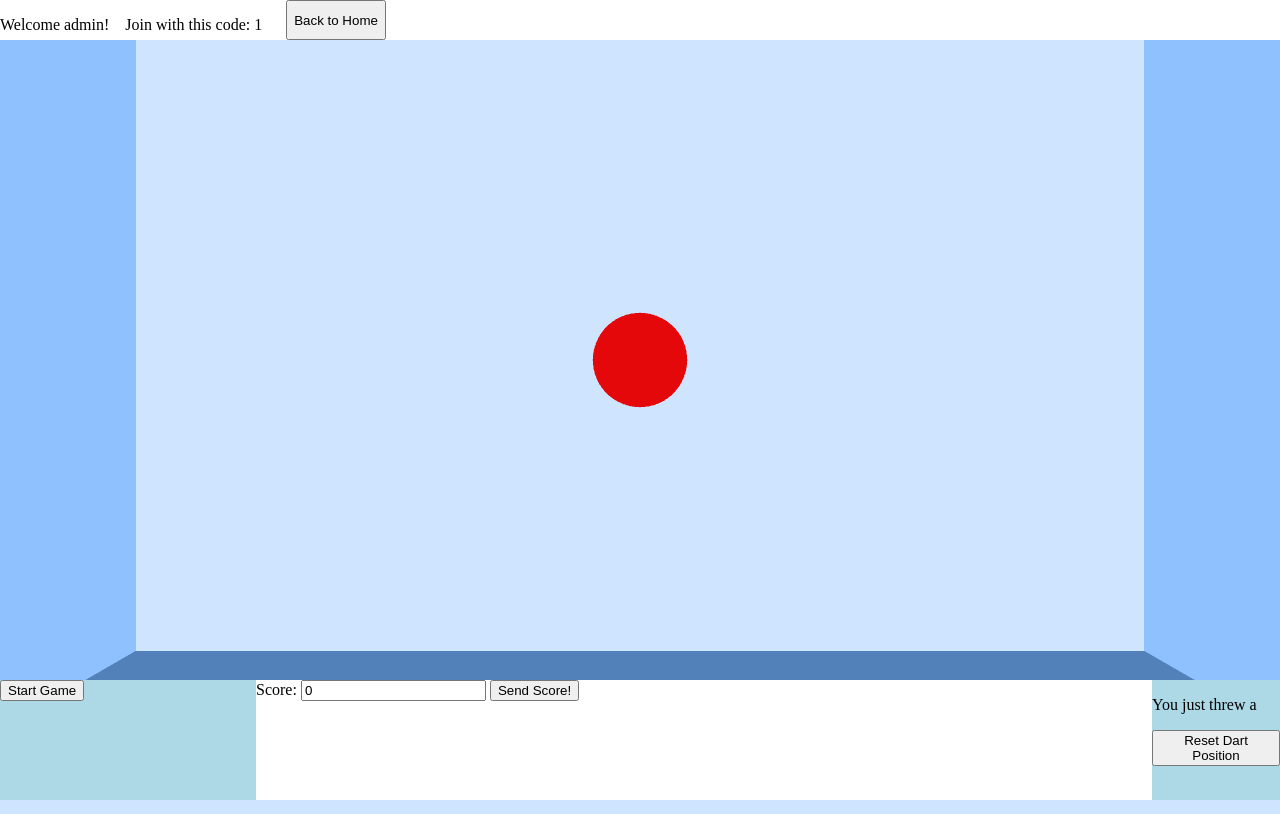
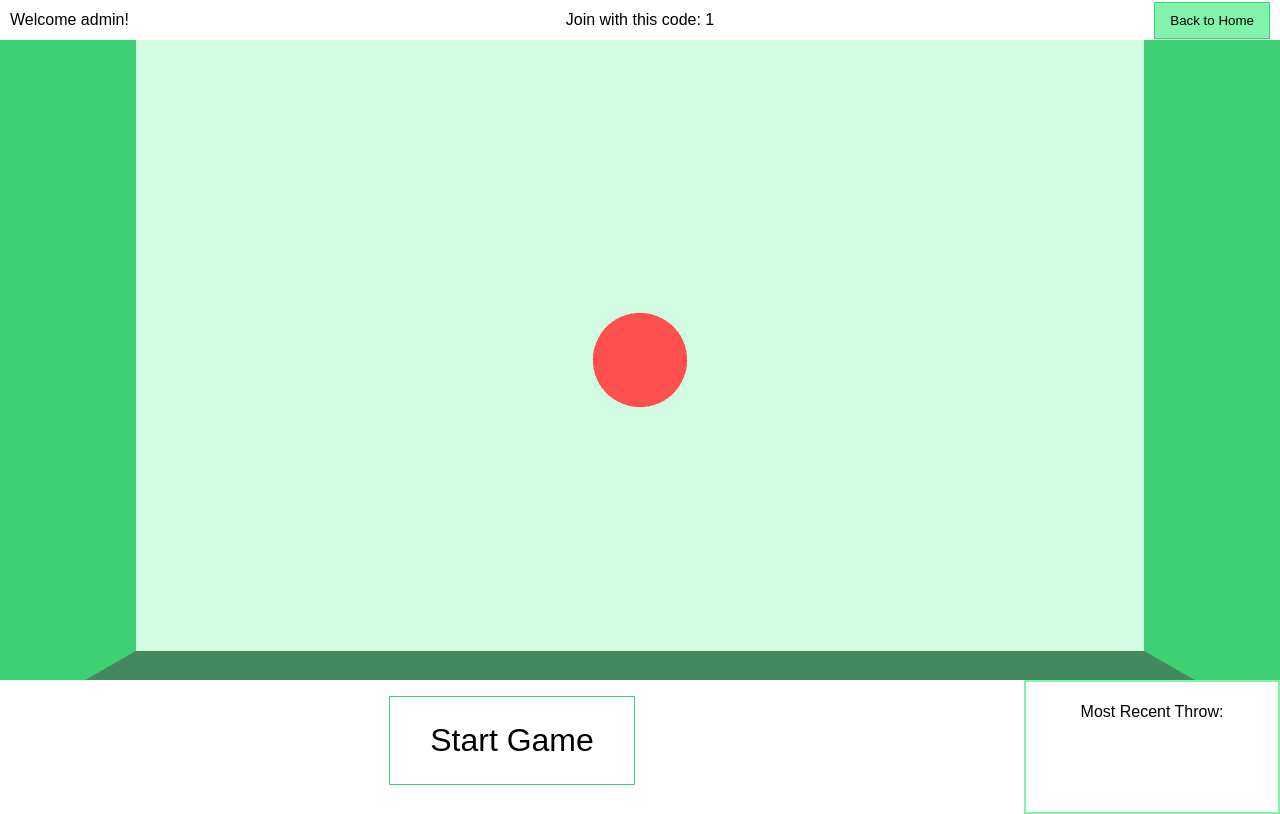
Before and after one commit to olliefowlds/csNEA, a Flask app: page /room/1 in a window 1280 px wide. Run offline with Flask 3, Linux system fonts and the light colour scheme; a user stored in the database is signed in; some libraries are stand-ins or nearby versions.

Commit message:
part way through styles

```diff
--- a/app.py
+++ b/app.py
@@ -57,7 +57,7 @@ with engine.connect() as connection:
     """))
     connection.commit()
 
-
+# init gameManager
 gameManager = GameManager()
 
 
@@ -189,8 +189,6 @@ def home():
             error = "Room is full."
 
 
-
-
         if error != None:
             return render_template("home.html", error=error, gameCode=gameCode,username=username,user=session['username'])
 
@@ -201,9 +199,7 @@ def home():
 
 
     # default path
-    return render_template('home.html', user=session['username'])
-
-
+    return render_template('home.html', username=session['username'])
 
 # !!! END OF HOME PAGE !!!
 
@@ -211,6 +207,8 @@ def home():
 # !!! ROOM PAGE !!!
 @app.route('/room/<int:gameCode>')
 def room(gameCode):
+    if 'username' not in session:
+        return redirect(url_for('logins'))
 
     #get session data
     username = session.get('username')
@@ -218,27 +216,17 @@ def room(gameCode):
 
     return render_template('room.html', gameCode=gameCode, username=username)
 
-
 # socketio event once client connects
 @socketio.on('joinRoom')
 def joinRoom(data):
-    # NEEDS FIXING | refresh case
     gameCode = int(data['gameCode'])
     username = data['username']
     game = gameManager.getGame(gameCode)
     players = game.getPlayers()
-    if gameCode not in gameManager.games:
+
+    # check the join is valid
+    if gameCode not in gameManager.games or len(players) >= 2:
         return redirect(url_for('home'))
-
-    activeUsernames = [player.getUsername() for player in players.values()]
-
-    if username in activeUsernames:         # if refreshed!
-        print('already in here mate!')
-        game.playerRefresh(request.sid, username)
-
-    if len(players) > 2:
-        print('TOO MANY PLAYERS')
-
     else:
         # 1 | add player to the socketio room
         join_room(int(data['gameCode']))
@@ -255,7 +243,7 @@ def joinRoom(data):
             connection.execute(text("INSERT INTO gameParticipants (gameID, userID) VALUES (:gameID, :userID)"), {'gameID':gameID, 'userID':userID[0]})
             connection.commit()
 
-
+# begin game following button press
 @socketio.on('startGame')
 def startGame(data):
     gameCode = int(data['gameCode'])
@@ -267,15 +255,15 @@ def startGame(data):
         game.beginGame()
 
         player = playersList[0]
-        player1Info = f"{player.getUsername()}, {player.getSID()}, {player.getScore()}"
+        player1Info = f"{player.getUsername()}: {player.getScore()}"
         player = playersList[1]
-        player2Info = f"{player.getUsername()}, {player.getSID()}, {player.getScore()}"
+        player2Info = f"{player.getUsername()}: {player.getScore()}"
         playerTurn = game.getPlayerTurn()
         usernameTurn = game.getPlayer(playerTurn).getUsername()
         socketio.emit('beginGameFrontEnd', {'player1Info':player1Info, 'player2Info':player2Info, 'playerTurn':usernameTurn}, to=gameCode)
         socketio.emit('enableThrow', {}, to=playerTurn)
     else:
-        print('not enough in room')
+        socketio.emit('clientError', {'errorMessage': 'Not enough players to start the game!'}, to=request.sid)
 
 # show throw on other user screen
 @socketio.on('sendThrowForOtherUser')
@@ -291,6 +279,7 @@ def handleThrowForOtherUser(data):
 
     socketio.emit('receiveOtherUserThrow', {'target': data['target']}, to=nonPlayerSID)
 
+# receive score and update
 @socketio.on('sendScore')
 def handleScore(data):
     # this function is called once a throw has been made, and score sent.
@@ -312,8 +301,8 @@ def handleScore(data):
 
         # prepare info to send as emit
 
-        player1Info = f"{player1.getUsername()}, {player1.getSID()}, {player1.getScore()}"
-        player2Info = f"{player2.getUsername()}, {player2.getSID()}, {player2.getScore()}"
+        player1Info = f"{player1.getUsername()}: {player1.getScore()}"
+        player2Info = f"{player2.getUsername()}: {player2.getScore()}"
         playerTurn = game.getPlayerTurn()
         usernameTurn = game.getPlayer(playerTurn).getUsername()
 
@@ -450,9 +439,6 @@ def shop():
 
         dataToSend = {}
 
-
-
-
     dataToSend = {}
     with engine.connect() as connection:
         # 0 | get user currency
@@ -481,6 +467,7 @@ def shop():
 
 
         connection.commit()
+
 
 
     return render_template("shop.html", dataToSend=dataToSend, username=username)
--- a/static/css/room.css
+++ b/static/css/room.css
@@ -1,19 +1,60 @@
 body {
   margin: 0;
   overflow: hidden;
+  margin: 0;
+  padding: 0;
+  height: 100vh;
+  font-family: Arial, sans-serif;
+  background: #fff;
 }
+
+/* hide elements */
+#playerTurnP,
+#resetDartPos,
+#errorMessage,
+#scoreContainerDiv {
+  display: none;
+}
+
 
 canvas {
   display: block;
   width: 100%;
   height: 100%;
+  cursor: crosshair;
 }
 
+.header-container {
+  display: flex;
+  align-items: center;
+  justify-content: space-between;
+  height: 5vh;
+  padding: 0 10px;
+  background-color: white;
+  position: relative;
+}
 
-.header-container{
-  display: flex;
-  height: 5vh;
+.headpart {
+  flex: 1;
 }
+.code {
+  position: absolute;
+  left: 50%;
+  transform: translateX(-50%);
+  text-align: center;
+  white-space: nowrap;
+}
+.exit button {
+  border: 1px solid #3ED174;
+  background: #81F3AB;
+  cursor: pointer;
+  transition: 0.2s;
+  padding: 10px 15px;
+}
+.exit button:hover {
+  background: #3ED174;
+}
+
 
 .main-container {
   display: flex;
@@ -22,23 +63,94 @@ canvas {
 .info-container {
   display: flex;
   height: 15vh;
+  align-items: center;
 }
 
 
 
 .left-side {
-  background-color: lightblue;
-  width: 20%;
-}
-.middle {
-  width: 70%;
+  flex: 8;
+  height: 100%;
+  display: flex;
 }
 .right-side {
-  background-color: lightblue;
-  width: 10%;
+  flex: 2;
+  height: 100%;
+}
+.start-btn {
+  border: 1px solid #3ED174;
+  background: white;
+  cursor: pointer;
+  transition: 0.2s;
+  padding: 25px 40px;
+  margin: auto auto;
+  font-size: 2rem;
+  transition: 0.2s;
+}
+.start-btn:hover{
+  background-color: #3ED174;
+}
+
+.throw-score-wrapper {
+  border: 2px solid #81F3AB;
+  padding: 5px;
+  text-align: center;
+  height:100%
 }
 
 
 .playerTurn-div {
   display: none;
 }
+
+
+.resetDartPos {
+  position: fixed;
+  top: 50%;
+  right: 20px;
+  transform: translateY(-50%);
+  border: 1px solid #3ED174;
+  background: white;
+  cursor: pointer;
+  transition: 0.2s;
+  padding: 25px 40px;
+  margin: auto auto;
+  font-size: 1.5rem;
+  transition: 0.2s;
+}
+.resetDartPos:hover{
+  background-color: #3ED174;
+}
+
+.errorMessage {
+  position: fixed;
+  top: 20%;
+  left: 30%;
+  transform: translateY(-50%);
+  border: 1px solid #3ED174;
+  background: white;
+  padding: 25px 40px;
+  margin: auto auto;
+}
+
+.score-wrapper {
+  height: 100%;
+  display: flex;
+  flex-direction: column;
+  width: 100%;
+}
+
+.score-wrapper div {
+  flex: 1;
+  font-size: 2rem;
+  text-align: center;
+  border-bottom: 1px solid #81F3AB;
+  padding: 10px;
+}
+
+
+.mostRecentScoreSpan {
+  font-size: 2rem;
+  font-weight: bold;
+  color: #3ED174;
+}
--- a/static/js/graphics.js
+++ b/static/js/graphics.js
@@ -63,7 +63,7 @@ export function boardSetUp(gltfLoader, scene) {
 
   // create a cirlce to go behind the board
   const circleGeometry = new THREE.CircleGeometry(28, 64);
-  const circleMaterial = new THREE.MeshBasicMaterial({ color: 0xE4080A, side: THREE.DoubleSide });
+  const circleMaterial = new THREE.MeshBasicMaterial({ color: 0xFF4F4F, side: THREE.DoubleSide });
   const boardPadding = new THREE.Mesh(circleGeometry, circleMaterial);
   boardPadding.position.set(dartboardPosition.x+0.5, dartboardPosition.y, dartboardPosition.z);
   boardPadding.rotation.y = Math.PI / 2;
@@ -100,7 +100,7 @@ export function addDart(gltfLoader, scene) {
 export function roomSetUp(scene) {
   // back wall AS DEFINED AT TOP
   const backWallGeometry = new THREE.PlaneGeometry(600, dartboardPosition.y*2.2);
-  const backWallMaterial = new THREE.MeshBasicMaterial({ color: 0xCFE5FF, side: THREE.DoubleSide });
+  const backWallMaterial = new THREE.MeshBasicMaterial({ color: 0xD2FCE2, side: THREE.DoubleSide });
   backWall = new THREE.Mesh(backWallGeometry, backWallMaterial);
   backWall.position.set(dartboardPosition.x+1, dartboardPosition.y, dartboardPosition.z);
   backWall.rotation.y = Math.PI / 2; // Rotate to face the camera
@@ -108,7 +108,7 @@ export function roomSetUp(scene) {
 
   // side walls
   const sideWallGeometry = new THREE.PlaneGeometry(500, dartboardPosition.y*2.2)
-  const sideWallMaterial = new THREE.MeshBasicMaterial({ color: 0x8FC1FF, side: THREE.DoubleSide });
+  const sideWallMaterial = new THREE.MeshBasicMaterial({ color: 0x3ED174, side: THREE.DoubleSide });
   let leftWall = new THREE.Mesh(sideWallGeometry, sideWallMaterial);
   leftWall.position.set(dartboardPosition.x/2,dartboardPosition.y,-300)
   leftWall.rotation.z = Math.PI / 2;
@@ -121,7 +121,7 @@ export function roomSetUp(scene) {
 
   // floor and ceiling
   const floorGeometry = new THREE.PlaneGeometry(500, 600);
-  const floorMaterial = new THREE.MeshBasicMaterial({ color: 0x5281BA, side: THREE.DoubleSide });
+  const floorMaterial = new THREE.MeshBasicMaterial({ color: 0x44895D, side: THREE.DoubleSide });
   const floor = new THREE.Mesh(floorGeometry, floorMaterial);
   floor.position.set(0, 0, 0);
   floor.rotation.x = -Math.PI / 2; // Rotate to face upwards
--- a/static/js/main.js
+++ b/static/js/main.js
@@ -121,18 +121,22 @@ socket.on('connect', () => {
 const startGameButton = document.getElementById('startGame')
 const scoreInput = document.getElementById("scoreInput")
 const sendScoreBtn = document.getElementById("sendScoreBtn")
-const scoreDisplaySpan = document.getElementById("scoreDisplaySpan")
+// const scoreDisplaySpan = document.getElementById("scoreDisplaySpan")
+const scoreContainerDiv = document.getElementById("scoreContainerDiv")
 const player1ScoreSpan = document.getElementById("player1ScoreSpan")
 const player2ScoreSpan = document.getElementById("player2ScoreSpan")
 const playerTurnSpan = document.getElementById("playerTurnSpan")
 const playerTurnDiv = document.getElementById("playerTurnDiv")
 const mostRecentScoreSpan = document.getElementById('mostRecentScoreSpan')
+const roomCodeP = document.getElementById('roomCodeP')
+const playerTurnP = document.getElementById('playerTurnP')
+const errorMessageDiv = document.getElementById('errorMessage')
 const resetDartPosBtn = document.getElementById('resetDartPos')
 let isDouble
 let resultsArray
 
 startGameButton.addEventListener("click", startGame)
-sendScoreBtn.addEventListener("click", sendScore)
+// sendScoreBtn.addEventListener("click", sendScore)
 
 
 
@@ -167,7 +171,6 @@ function disableDartResetPosBtn() {
 }
 
 function resetDartPosHandler() {
-    console.log('youve just pressed me and now im resetting dart and letting you aim')
     socket.emit('resetDartPos', {'gameCode': gameCode})
     resetDartPos()
     enableDartThrow()
@@ -201,13 +204,17 @@ function sendScore() {
 
 socket.on("connect", () => {
     resetDartPosBtn.style.display = "none"
+
 });
 
 
 socket.on('beginGameFrontEnd', (data) => {
+    roomCodeP.style.display = "none"
+    playerTurnP.style.display = "block"
+    playerTurnSpan.innerText = data.playerTurn
     player1ScoreSpan.innerText = data.player1Info
     player2ScoreSpan.innerText = data.player2Info
-    playerTurnSpan.innerText = data.playerTurn
+    scoreContainerDiv.style.display = "block"
     startGameButton.style.display = "none"
     playerTurnDiv.style.display = "block"
 })
@@ -235,7 +242,6 @@ socket.on('terminateGame', (data) => {
 })
 
 socket.on('receiveOtherUserThrow', (data) => {
-    console.log('receiving the other user throw')
     console.log(data.target)
     handleOtherUserThrow(data.target)
 })
@@ -243,3 +249,13 @@ socket.on('receiveOtherUserThrow', (data) => {
 socket.on('resetDartPosForOtherUser', (data) => {
     resetDartPosForOtherUser()
 })
+
+let errorTimeout
+socket.on('clientError', (data) => {
+    clearTimeout(errorTimeout)
+    errorMessageDiv.style.display = "block";
+    errorMessageDiv.innerHTML = '<p>' + data.errorMessage + '</p>'
+    errorTimeout = setTimeout(() => {
+        errorMessageDiv.style.display = "none";
+    }, 2000);
+});
--- a/templates/room.html
+++ b/templates/room.html
@@ -3,7 +3,7 @@
   <head>
     <meta charset="utf-8">
     <meta name="viewport" content="width=device-width, initial-scale=1.0">
-    <title>My first three.js app</title>
+    <title>In Game</title>
     <link rel="stylesheet" href="{{ url_for('static', filename='css/room.css') }}">
     <script src="https://cdnjs.cloudflare.com/ajax/libs/socket.io/3.1.3/socket.io.js"></script>
     <script type="importmap">
@@ -18,9 +18,21 @@
   </head>
   <body>
     <div class="header-container">
-      <p>Welcome {{ username }}! &nbsp;&nbsp; Join with this code: {{ gameCode }} &nbsp;&nbsp;&nbsp;&nbsp;&nbsp;</p>
-      <button onclick="window.location.href='{{ url_for('home') }}'">Back to Home</button>
+      <div class="headpart welcome">
+        <p>Welcome {{ username }}!</p>
+      </div>
+      <div class="code">
+        <p id="roomCodeP">Join with this code: {{ gameCode }}</p>
+        <p id="playerTurnP">It's <span id="playerTurnSpan"></span>'s turn!</p>
+      </div>
+      <div class="exit">
+        <button onclick="window.location.href='{{ url_for('home') }}'">Back to Home</button>
+      </div>
     </div>
+
+    <div id="errorMessage" class="errorMessage"><p></p></div>
+
+    <button id="resetDartPos" class="resetDartPos">Reset Dart Position</button>
 
     <div class="main-container">
       <canvas id="c"></canvas>
@@ -28,28 +40,19 @@
 
     <div class="info-container">
       <div class="left-side">
-        <button id="startGame" type="button">Start Game</button>
+        <button id="startGame" type="button" class="start-btn">Start Game</button>
 
-        <div class="playerTurn-div" id="playerTurnDiv">
-          It's <span id="playerTurnSpan"></span>'s turn!
-        </div>
-
-
-      </div>
-      <div class="middle">
-        <div>
-            <label for="scoreInput">Score:</label>
-            <input type="number" id="scoreInput" name="scoreInput" value="0">
-            <button id="sendScoreBtn">Send Score!</button>
-                <p><span id="player1ScoreSpan"></span></p>
-                <p><span id="player2ScoreSpan"></span></p>
-
+        <div class="score-wrapper" id="scoreContainerDiv">
+            <div class="player1Score"><span id="player1ScoreSpan"></span></div>
+            <div class="player2Score"><span id="player2ScoreSpan"></span></div>
         </div>
       </div>
 
       <div class="right-side">
-        <p>You just threw a <span id="mostRecentScoreSpan"></span></p>
-        <button id="resetDartPos">Reset Dart Position</button>
+        <div class="throw-score-wrapper">
+          <p>Most Recent Throw:</p>
+          <span class="mostRecentScoreSpan" id="mostRecentScoreSpan"></span>
+        </div>
       </div>
     </div>
 
@@ -67,3 +70,9 @@
     <script type="module" src="{{ url_for('static', filename='js/main.js') }}"></script>
   </body>
 </html>
+
+
+
+<!-- <label for="scoreInput">Score:</label>
+<input type="number" id="scoreInput" name="scoreInput" value="0">
+<button id="sendScoreBtn">Send Score!</button> -->
```
Also changed, not shown: pythonFiles/models.py (+11 -30 lines), static/css/home.css (added, +114 -0 lines), static/css/login.css (added, +73 -0 lines), templates/home.html (+30 -14 lines), templates/login.html (+6 -3 lines), templates/register.html (+10 -7 lines), README.md (added), dartsDB.db.
